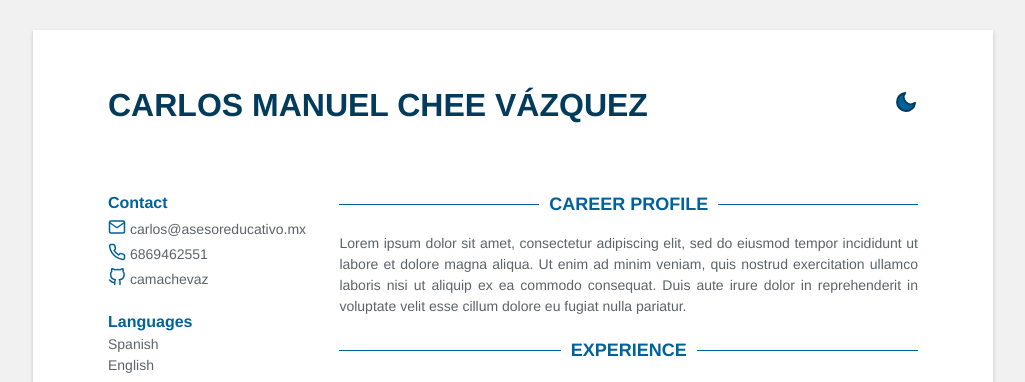
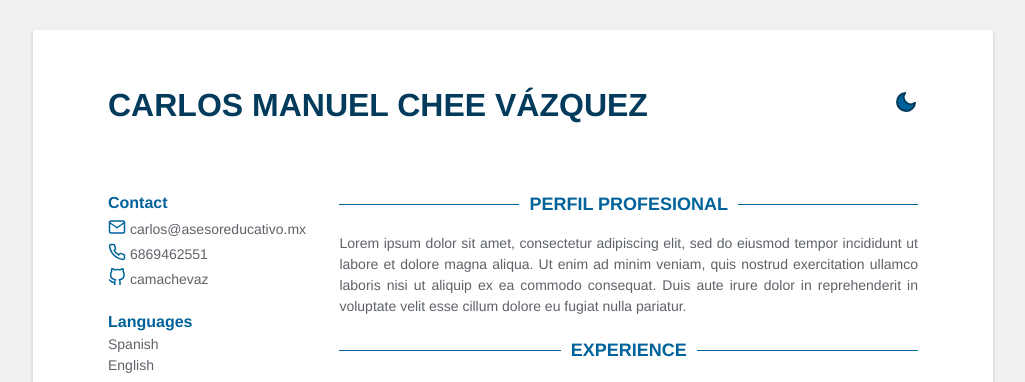
Before and after one commit to camachevaz/cv, a Jekyll site: the page built from index.html, in a window 1280 px wide. Shown: the top 382 px of the page, without its empty margins (127-1152 px from the left). Built offline with Jekyll 4.4.1, drawn with Linux system fonts in a browser that asks for light colours.

Commit message:
Update career-profile.html

```diff
--- a/_includes/career-profile.html
+++ b/_includes/career-profile.html
@@ -1,7 +1,7 @@
 {% assign profile = site.data.data.profile %}
 {% if profile %}
 <section class="career-profile">
-    <h2 class="title">Career Profile</h2>
+    <h2 class="title">Perfil profesional</h2>
     <div class="details">{{profile}}</div>
 </section>
 {% endif %}
```
